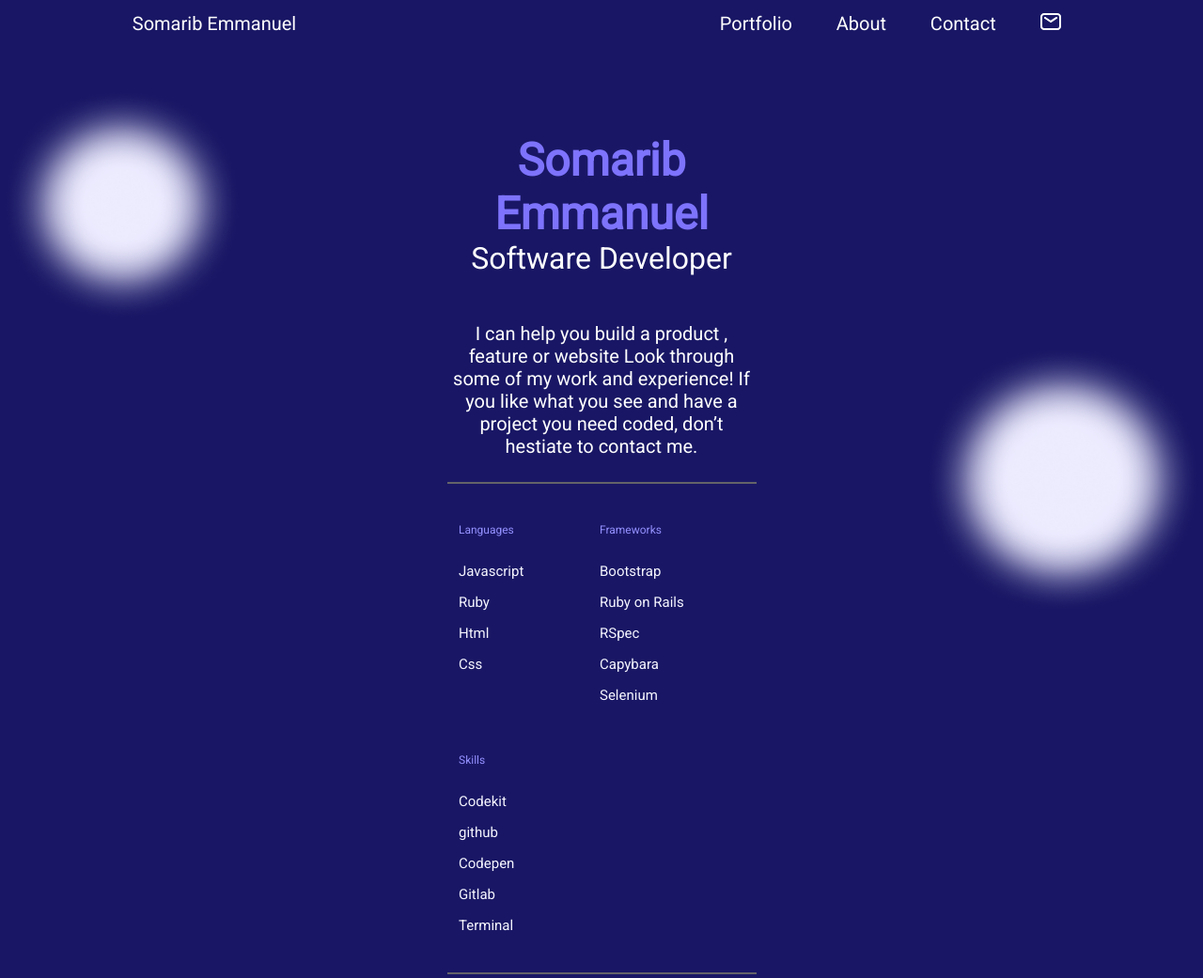
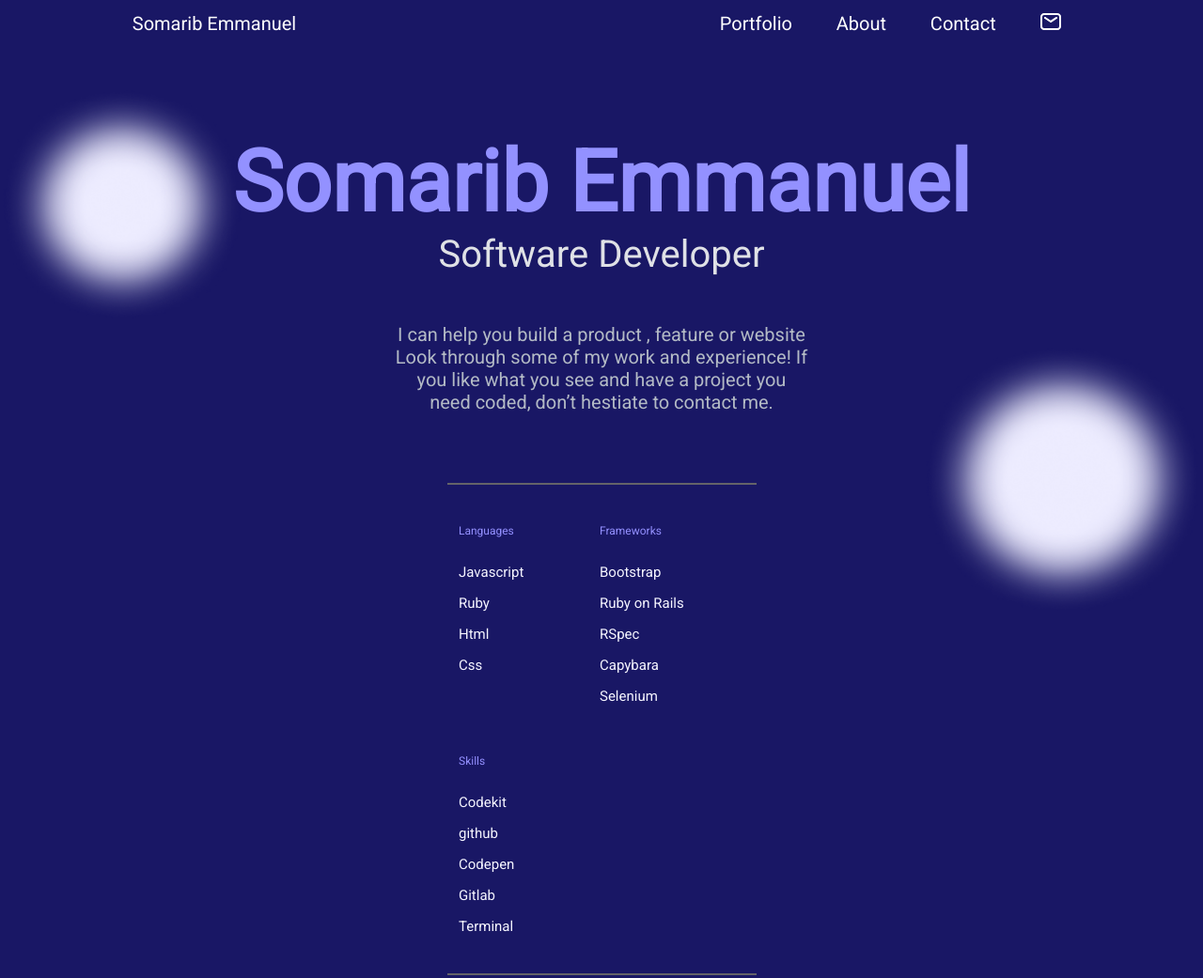
Before and after one commit to somarib/Portfolio, a website: page index.html in a window 1280 px wide. Shown: the top 1041 px of the page at 94% size. Drawn offline with Linux system fonts and the light colour scheme.

Commit message:
Add css set the width, font for the upper part of the head section

```diff
--- a/stylesheet.css
+++ b/stylesheet.css
@@ -460,4 +460,46 @@ a {
     margin-bottom: 200px;
   }
 
+  .wl-inner-cont {
+    width: 80%;
+    margin: auto;
+  }
+
+  .inner-section {
+    width: 100%;
+    height: auto;
+    margin: auto;
+  }
+
+  .myname {
+    margin: auto;
+    width: 100%;
+    font-size: 90px;
+    font-weight: 700;
+    color: #9391ff;
+    text-align: center;
+    height: auto;
+  }
+
+  .jobtitle {
+    margin: auto;
+    width: 100%;
+    height: 87px;
+    font-size: 40px;
+    font-weight: 500;
+    color: #dfe1e6;
+    text-align: center;
+  }
+
+  .abilities {
+    margin: auto;
+    width: 43%;
+    height: 170px;
+    font-size: 20px;
+    font-weight: 400px;
+    color: #b3bac5;
+    text-align: center;
+    margin-top: 10px;
+  }
+
 }
```
